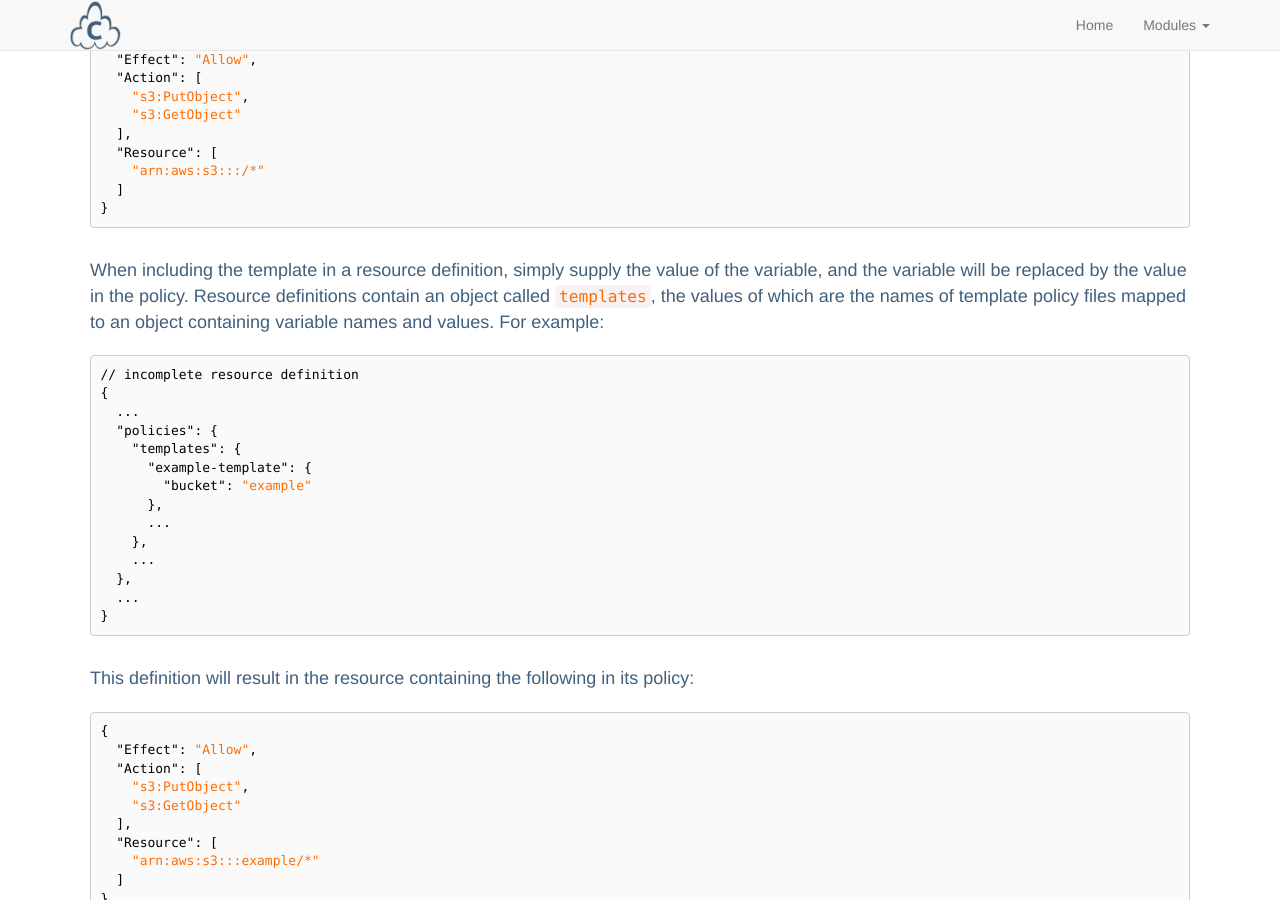
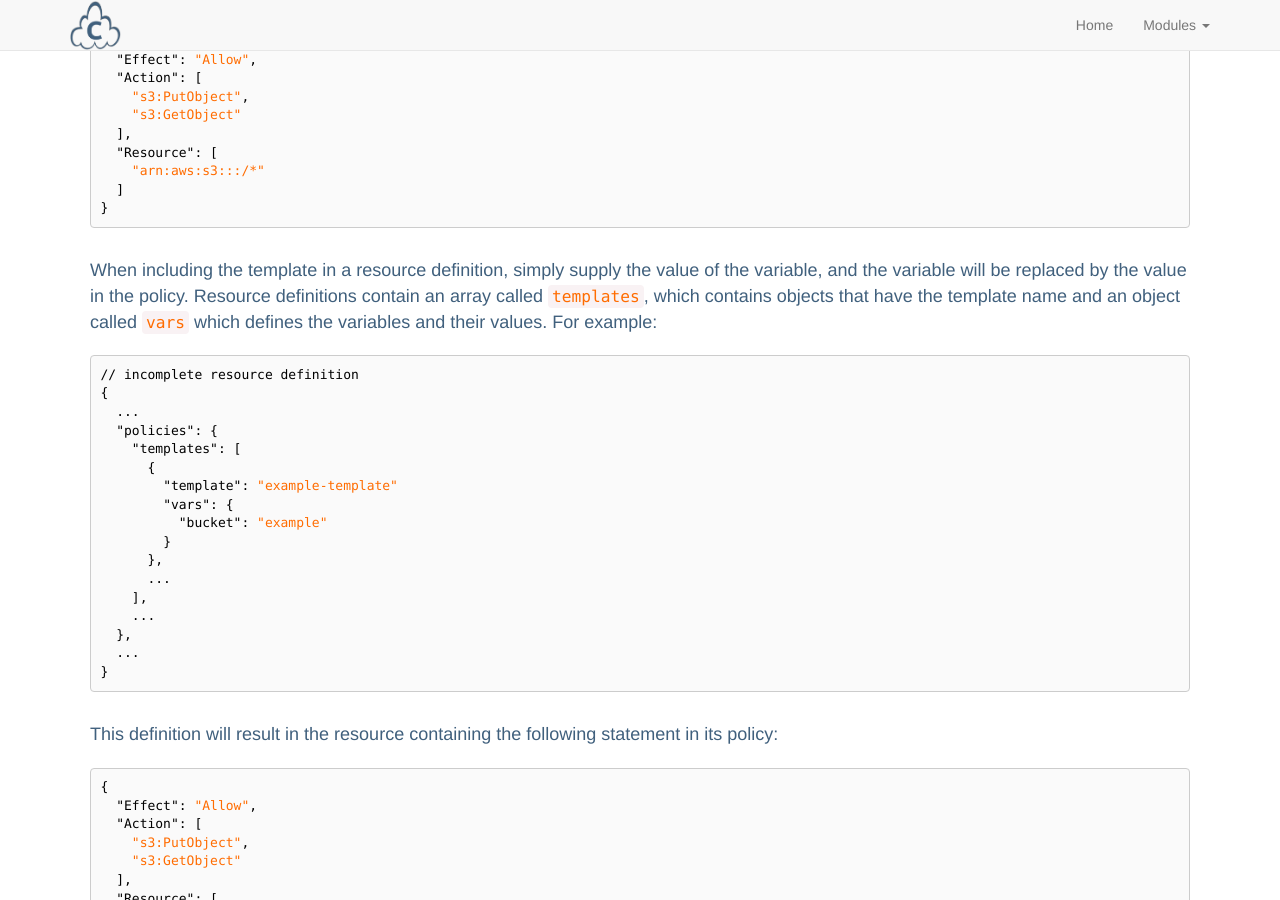
Before and after one commit to lucidsoftware/cumulus, a Jekyll site: the page built from modules/iam.md, in a window 1280 px wide and 900 px high, scrolled down 3887 px. Built offline with Jekyll 4.4.1, drawn with Linux system fonts in a browser that asks for light colours.

Commit message:
update documentation to reflect changes in template definitions for iams

```diff
--- a/modules/iam.md
+++ b/modules/iam.md
@@ -27,7 +27,7 @@ Here's an example of an empty resource with the common attributes:
   "policies": {
     "attached": [],
     "static": [],
-    "templates": {},
+    "templates": [],
     "inlines": []
   }
 }
@@ -156,26 +156,29 @@ Sometimes many resources have policies that are almost the same, except for slig
 }
 {% endhighlight %}
 
-When including the template in a resource definition, simply supply the value of the variable, and the variable will be replaced by the value in the policy. Resource definitions contain an object called `templates`, the values of which are the names of template policy files mapped to an object containing variable names and values. For example:
+When including the template in a resource definition, simply supply the value of the variable, and the variable will be replaced by the value in the policy. Resource definitions contain an array called `templates`, which contains objects that have the template name and an object called `vars` which defines the variables and their values. For example:
 
 {% highlight json %}
 // incomplete resource definition
 {
   ...
   "policies": {
-    "templates": {
-      "example-template": {
-        "bucket": "example"
+    "templates": [
+      {
+        "template": "example-template"
+        "vars": {
+          "bucket": "example"
+        }
       },
       ...
-    },
+    ],
     ...
   },
   ...
 }
 {% endhighlight %}
 
-This definition will result in the resource containing the following in its policy:
+This definition will result in the resource containing the following statement in its policy:
 
 {% highlight json %}
 {
```
